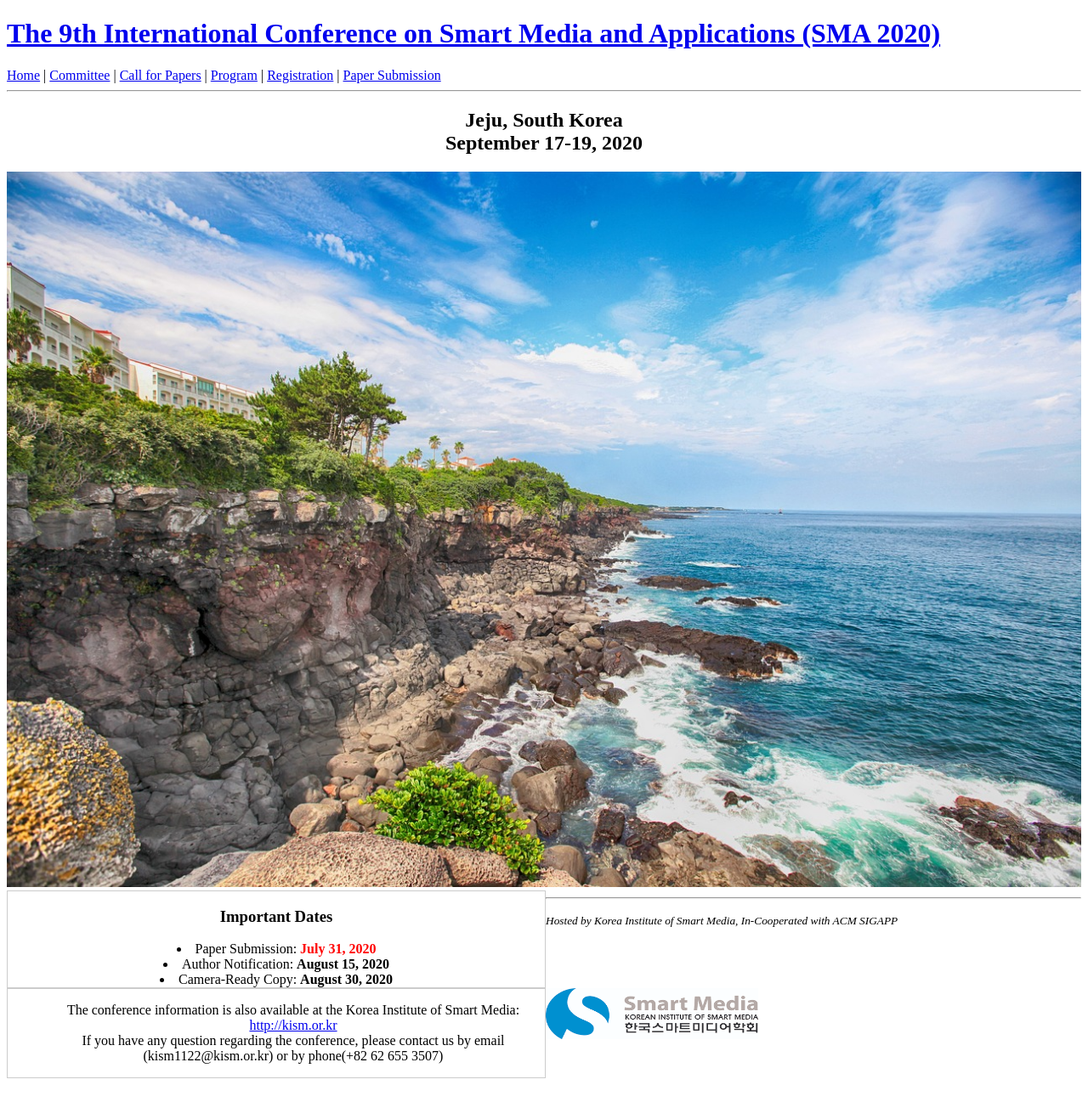
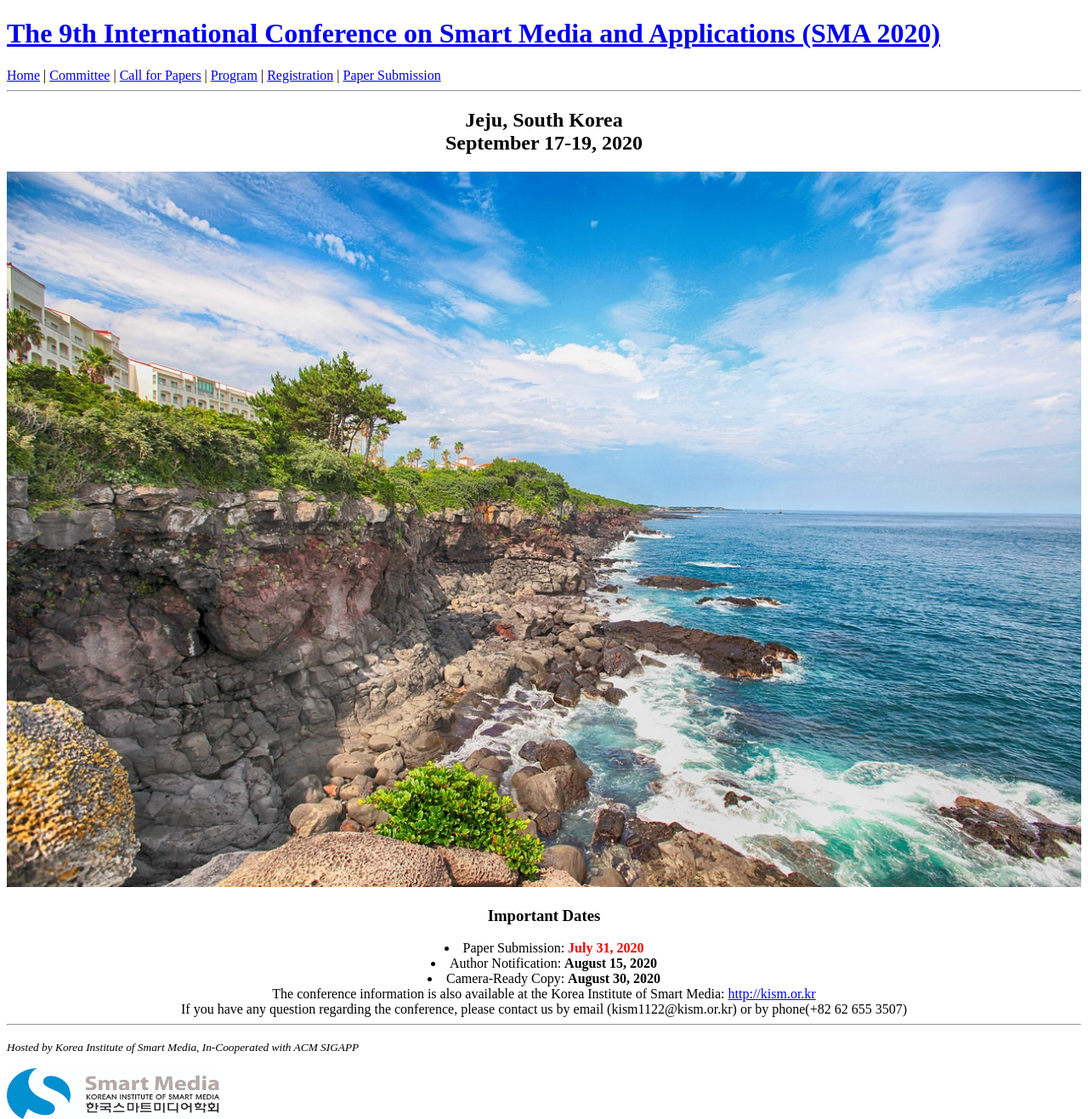
Before and after one commit to icea-conf/sma-2020.github.io, a Jekyll site: the page built from index.html, in a window 1280 px wide. Shown: the whole page at 85% size. Built offline with Jekyll 4.4.1, drawn with Linux system fonts in a browser that asks for light colours; the list of posts is cut into pages by our own code; before the commit the page ends 1269 px from its top, so only the background shows below that.

Commit message:
Update index.html

```diff
--- a/index.html
+++ b/index.html
@@ -12,7 +12,7 @@ title: SMA 2020
 
             <img src="https://sma-2020.github.io/image/jeju-island.jpg" alt="" style="max-width: 100%; height: auto;">
 
-            <div class="home_info">
+            <div>
                   <h3>Important Dates</h3>
                   <div>
                         <li text-align="left">
@@ -30,12 +30,10 @@ title: SMA 2020
                   </div>
             </div>
 
-            <div class="home_info">
-                  <ul>
-                        <a>The conference information is also available at the Korea Institute of Smart Media: </a>
-                        <a href='http://kism.or.kr/'>http://kism.or.kr</a><br>
-                        <a>If you have any question regarding the conference, please contact us by email (kism1122@kism.or.kr) or by phone(+82 62 655 3507)</a>
-                  </ul>
+            <div>
+                  <a>The conference information is also available at the Korea Institute of Smart Media: </a>
+                  <a href='http://kism.or.kr/'>http://kism.or.kr</a><br>
+                  <a>If you have any question regarding the conference, please contact us by email (kism1122@kism.or.kr) or by phone(+82 62 655 3507)</a>
             </div>
       </center>
 </div>
```
